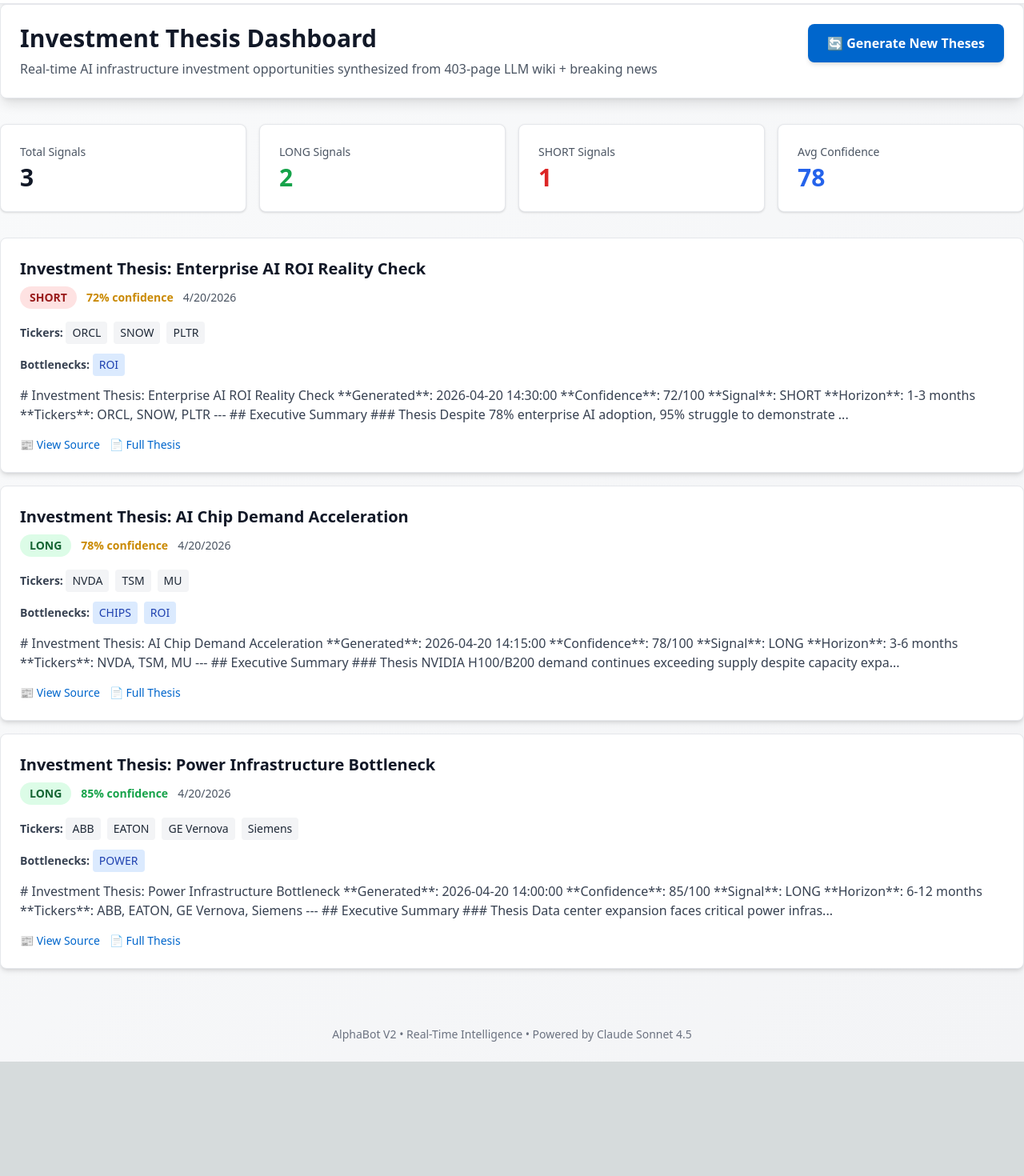
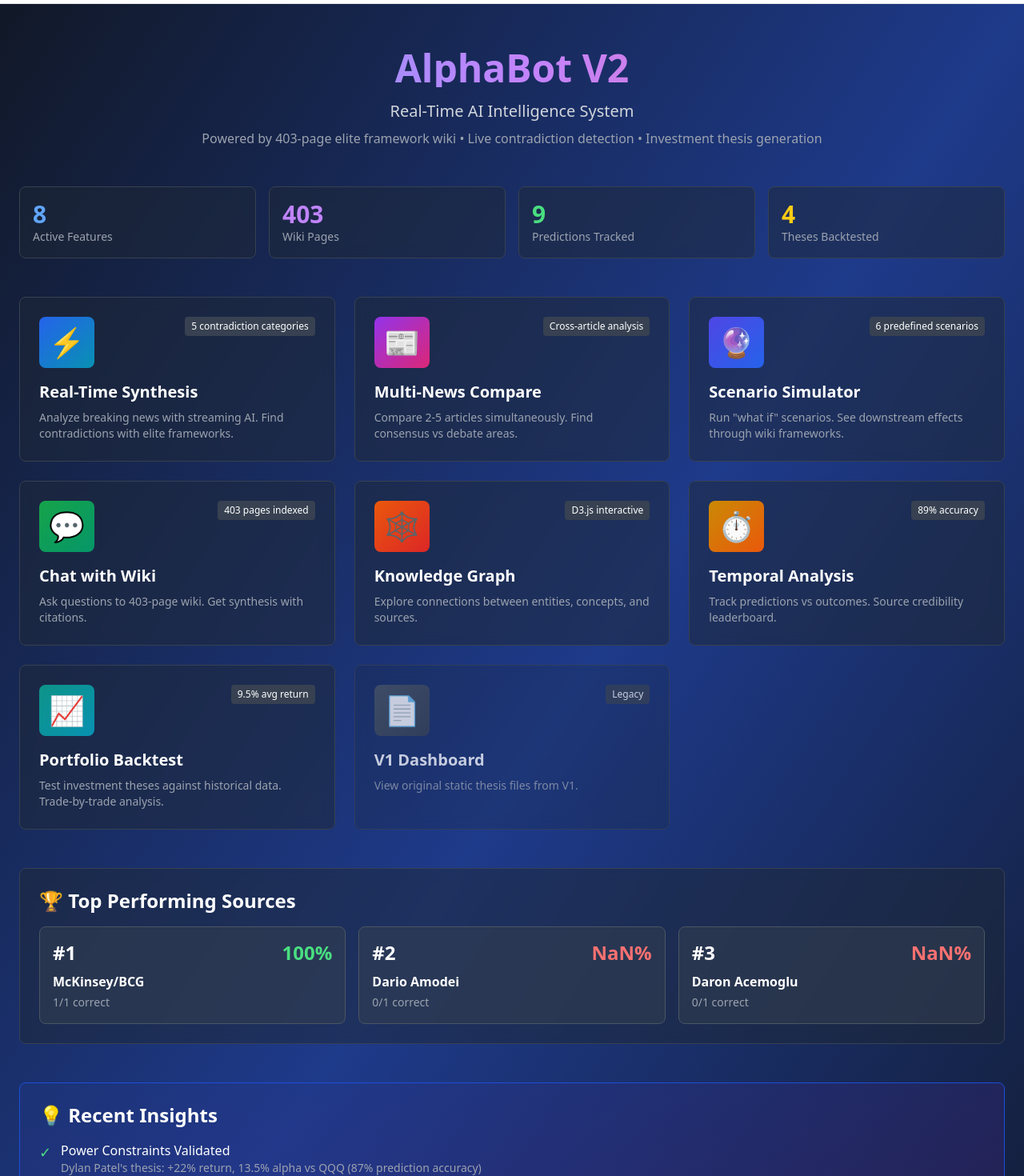
Before and after one commit to mattzimmerman25-prog/alphabot, a Next.js app: page / in a window 1280 px wide. Shown: the part 60-1530 px from the top of the page at 80% size. Before the commit the page ends 1387 px from the top, so only its background shows below. Built offline with nearby package versions, Linux system fonts and the light colour scheme.

Commit message:
Replace dashboard with comprehensive V2 feature showcase

```diff
--- a/app/page.tsx
+++ b/app/page.tsx
@@ -1,234 +1,272 @@
 'use client'
 
-import { useState } from 'react'
-import useSWR from 'swr'
+import { useState, useEffect } from 'react'
+import Link from 'next/link'
+import { getAccuracyStats, getCredibilityLeaderboard } from '@/lib/temporal-tracker'
+import { getAggregateStats } from '@/lib/portfolio-backtester'
 
-const fetcher = (url: string) => fetch(url).then((res) => res.json())
+export default function DashboardV2() {
+  const [temporalStats, setTemporalStats] = useState<any>(null)
+  const [backtestStats, setBacktestStats] = useState<any>(null)
+  const [topSources, setTopSources] = useState<any[]>([])
 
-interface Thesis {
-  id: string
-  title: string
-  signal_type: string
-  confidence: number
-  tickers: string[]
-  thesis: string
-  generated: string
-  bottlenecks: string[]
-  news_url: string
+  useEffect(() => {
+    setTemporalStats(getAccuracyStats())
+    setBacktestStats(getAggregateStats())
+    setTopSources(getCredibilityLeaderboard().slice(0, 3))
+  }, [])
+
+  const features = [
+    {
+      title: 'Real-Time Synthesis',
+      href: '/synthesize',
+      icon: '⚡',
+      description: 'Analyze breaking news with streaming AI. Find contradictions with elite frameworks.',
+      color: 'from-blue-600 to-cyan-600',
+      stats: '5 contradiction categories'
+    },
+    {
+      title: 'Multi-News Compare',
+      href: '/compare',
+      icon: '📰',
+      description: 'Compare 2-5 articles simultaneously. Find consensus vs debate areas.',
+      color: 'from-purple-600 to-pink-600',
+      stats: 'Cross-article analysis'
+    },
+    {
+      title: 'Scenario Simulator',
+      href: '/scenario',
+      icon: '🔮',
+      description: 'Run "what if" scenarios. See downstream effects through wiki frameworks.',
+      color: 'from-indigo-600 to-blue-600',
+      stats: '6 predefined scenarios'
+    },
+    {
+      title: 'Chat with Wiki',
+      href: '/chat',
+      icon: '💬',
+      description: 'Ask questions to 403-page wiki. Get synthesis with citations.',
+      color: 'from-green-600 to-emerald-600',
+      stats: '403 pages indexed'
+    },
+    {
+      title: 'Knowledge Graph',
+      href: '/graph',
+      icon: '🕸️',
+      description: 'Explore connections between entities, concepts, and sources.',
+      color: 'from-orange-600 to-red-600',
+      stats: 'D3.js interactive'
+    },
+    {
+      title: 'Temporal Analysis',
+      href: '/temporal',
+      icon: '⏱️',
+      description: 'Track predictions vs outcomes. Source credibility leaderboard.',
+      color: 'from-yellow-600 to-orange-600',
+      stats: temporalStats ? `${temporalStats.overallAccuracy.toFixed(0)}% accuracy` : 'Loading...'
+    },
+    {
+      title: 'Portfolio Backtest',
+      href: '/backtest',
+      icon: '📈',
+      description: 'Test investment theses against historical data. Trade-by-trade analysis.',
+      color: 'from-teal-600 to-cyan-600',
+      stats: backtestStats ? `${backtestStats.avgReturn.toFixed(1)}% avg return` : 'Loading...'
     }
-
-export default function Home() {
-  const [generating, setGenerating] = useState(false)
-  const [error, setError] = useState<string | null>(null)
-
-  const { data, error: fetchError, mutate } = useSWR<{ theses: Thesis[] }>(
-    '/api/theses',
-    fetcher,
-    { refreshInterval: 30000 } // Refresh every 30 seconds
-  )
-
-  const handleGenerate = async () => {
-    setGenerating(true)
-    setError(null)
-
-    try {
-      const response = await fetch('/api/generate', {
-        method: 'POST',
-        headers: { 'Content-Type': 'application/json' },
-        body: JSON.stringify({ max_items: 5 })
-      })
-
-      if (!response.ok) {
-        throw new Error('Generation failed')
-      }
-
-      const result = await response.json()
-
-      // Refresh the theses list
-      mutate()
-
-    } catch (err) {
-      setError(err instanceof Error ? err.message : 'Unknown error')
-    } finally {
-      setGenerating(false)
-    }
-  }
-
-  const getConfidenceClass = (confidence: number) => {
-    if (confidence >= 80) return 'confidence-high'
-    if (confidence >= 60) return 'confidence-medium'
-    return 'confidence-low'
-  }
-
-  const getSignalClass = (signal: string) => {
-    if (signal === 'LONG') return 'signal-long'
-    if (signal === 'SHORT') return 'signal-short'
-    return 'signal-neutral'
-  }
+  ]
 
   return (
-    <div className="space-y-8">
-      {/* Header */}
-      <div className="bg-white dark:bg-gray-800 rounded-lg shadow-lg p-6 border border-gray-200 dark:border-gray-700">
-        <div className="flex justify-between items-start">
-          <div>
-            <h2 className="text-3xl font-bold text-gray-900 dark:text-white mb-2">
-              Investment Thesis Dashboard
-            </h2>
-            <p className="text-gray-600 dark:text-gray-300">
-              Real-time AI infrastructure investment opportunities synthesized from 403-page LLM wiki + breaking news
+    <div className="min-h-screen bg-gradient-to-br from-gray-900 via-blue-900 to-gray-900 text-white">
+      <div className="max-w-7xl mx-auto p-6">
+        {/* Hero Section */}
+        <div className="text-center mb-12 pt-8">
+          <h1 className="text-5xl font-bold mb-4 bg-gradient-to-r from-blue-400 via-purple-400 to-pink-400 bg-clip-text text-transparent">
+            AlphaBot V2
+          </h1>
+          <p className="text-xl text-gray-300 mb-2">
+            Real-Time AI Intelligence System
+          </p>
+          <p className="text-gray-400">
+            Powered by 403-page elite framework wiki • Live contradiction detection • Investment thesis generation
           </p>
         </div>
-          <button
-            onClick={handleGenerate}
-            disabled={generating}
-            className="px-6 py-3 bg-alphabot-blue hover:bg-blue-700 text-white font-semibold rounded-lg shadow-md transition-colors disabled:opacity-50 disabled:cursor-not-allowed"
-          >
-            {generating ? (
-              <span className="flex items-center">
-                <svg className="animate-spin -ml-1 mr-3 h-5 w-5 text-white" xmlns="http://www.w3.org/2000/svg" fill="none" viewBox="0 0 24 24">
-                  <circle className="opacity-25" cx="12" cy="12" r="10" stroke="currentColor" strokeWidth="4"></circle>
-                  <path className="opacity-75" fill="currentColor" d="M4 12a8 8 0 018-8V0C5.373 0 0 5.373 0 12h4zm2 5.291A7.962 7.962 0 014 12H0c0 3.042 1.135 5.824 3 7.938l3-2.647z"></path>
-                </svg>
-                Generating...
-              </span>
-            ) : (
-              '🔄 Generate New Theses'
-            )}
-          </button>
+
+        {/* Quick Stats */}
+        <div className="grid grid-cols-2 md:grid-cols-4 gap-4 mb-12">
+          <div className="bg-gray-800/50 backdrop-blur rounded-lg p-4 border border-gray-700">
+            <div className="text-3xl font-bold text-blue-400">8</div>
+            <div className="text-sm text-gray-400">Active Features</div>
           </div>
-
-        {error && (
-          <div className="mt-4 p-4 bg-red-100 dark:bg-red-900 border border-red-400 dark:border-red-700 text-red-700 dark:text-red-200 rounded">
-            <strong>Error:</strong> {error}
+          <div className="bg-gray-800/50 backdrop-blur rounded-lg p-4 border border-gray-700">
+            <div className="text-3xl font-bold text-purple-400">403</div>
+            <div className="text-sm text-gray-400">Wiki Pages</div>
           </div>
-        )}
+          <div className="bg-gray-800/50 backdrop-blur rounded-lg p-4 border border-gray-700">
+            <div className="text-3xl font-bold text-green-400">
+              {temporalStats?.verified || 0}
             </div>
-
-      {/* Stats */}
-      {data && (
-        <div className="grid grid-cols-1 md:grid-cols-4 gap-4">
-          <div className="bg-white dark:bg-gray-800 rounded-lg shadow p-6 border border-gray-200 dark:border-gray-700">
-            <div className="text-sm text-gray-600 dark:text-gray-400 mb-1">Total Signals</div>
-            <div className="text-3xl font-bold text-gray-900 dark:text-white">{data.theses.length}</div>
+            <div className="text-sm text-gray-400">Predictions Tracked</div>
           </div>
-          <div className="bg-white dark:bg-gray-800 rounded-lg shadow p-6 border border-gray-200 dark:border-gray-700">
-            <div className="text-sm text-gray-600 dark:text-gray-400 mb-1">LONG Signals</div>
-            <div className="text-3xl font-bold text-green-600 dark:text-green-400">
-              {data.theses.filter(t => t.signal_type === 'LONG').length}
+          <div className="bg-gray-800/50 backdrop-blur rounded-lg p-4 border border-gray-700">
+            <div className="text-3xl font-bold text-yellow-400">
+              {backtestStats?.totalBacktests || 0}
             </div>
-          </div>
-          <div className="bg-white dark:bg-gray-800 rounded-lg shadow p-6 border border-gray-200 dark:border-gray-700">
-            <div className="text-sm text-gray-600 dark:text-gray-400 mb-1">SHORT Signals</div>
-            <div className="text-3xl font-bold text-red-600 dark:text-red-400">
-              {data.theses.filter(t => t.signal_type === 'SHORT').length}
-            </div>
-          </div>
-          <div className="bg-white dark:bg-gray-800 rounded-lg shadow p-6 border border-gray-200 dark:border-gray-700">
-            <div className="text-sm text-gray-600 dark:text-gray-400 mb-1">Avg Confidence</div>
-            <div className="text-3xl font-bold text-blue-600 dark:text-blue-400">
-              {Math.round(data.theses.reduce((sum, t) => sum + t.confidence, 0) / data.theses.length) || 0}
-            </div>
-          </div>
-        </div>
-      )}
-
-      {/* Theses List */}
-      <div className="space-y-4">
-        {fetchError && (
-          <div className="text-center py-12">
-            <p className="text-red-600 dark:text-red-400">Failed to load theses</p>
-          </div>
-        )}
-
-        {!data && !fetchError && (
-          <div className="text-center py-12">
-            <div className="animate-spin rounded-full h-12 w-12 border-b-2 border-alphabot-blue mx-auto"></div>
-            <p className="mt-4 text-gray-600 dark:text-gray-400">Loading theses...</p>
-          </div>
-        )}
-
-        {data && data.theses.length === 0 && (
-          <div className="text-center py-12 bg-white dark:bg-gray-800 rounded-lg shadow">
-            <p className="text-gray-600 dark:text-gray-400 mb-4">No theses generated yet</p>
-            <button
-              onClick={handleGenerate}
-              className="px-6 py-2 bg-alphabot-blue hover:bg-blue-700 text-white font-semibold rounded-lg"
-            >
-              Generate Your First Thesis
-            </button>
-          </div>
-        )}
-
-        {data && data.theses.map((thesis) => (
-          <div key={thesis.id} className="thesis-card">
-            <div className="flex justify-between items-start mb-4">
-              <div className="flex-1">
-                <h3 className="text-xl font-bold text-gray-900 dark:text-white mb-2">
-                  {thesis.title}
-                </h3>
-                <div className="flex items-center space-x-3 text-sm text-gray-600 dark:text-gray-400">
-                  <span className={getSignalClass(thesis.signal_type)}>
-                    {thesis.signal_type}
-                  </span>
-                  <span className={getConfidenceClass(thesis.confidence)}>
-                    {thesis.confidence}% confidence
-                  </span>
-                  <span>
-                    {new Date(thesis.generated).toLocaleDateString()}
-                  </span>
-                </div>
+            <div className="text-sm text-gray-400">Theses Backtested</div>
           </div>
         </div>
 
-            {thesis.tickers && thesis.tickers.length > 0 && (
-              <div className="mb-3">
-                <span className="text-sm font-semibold text-gray-700 dark:text-gray-300">Tickers: </span>
-                {thesis.tickers.map(ticker => (
-                  <span
-                    key={ticker}
-                    className="inline-block bg-gray-100 dark:bg-gray-700 text-gray-800 dark:text-gray-200 px-2 py-1 rounded text-sm mr-2"
+        {/* Features Grid */}
+        <div className="grid grid-cols-1 md:grid-cols-2 lg:grid-cols-3 gap-6 mb-12">
+          {features.map((feature, idx) => (
+            <Link
+              key={idx}
+              href={feature.href}
+              className="group bg-gray-800/50 backdrop-blur rounded-lg p-6 border border-gray-700 hover:border-gray-500 transition-all hover:scale-105"
             >
-                    {ticker}
+              <div className="flex items-start justify-between mb-4">
+                <div className={`text-4xl p-3 rounded-lg bg-gradient-to-br ${feature.color}`}>
+                  {feature.icon}
+                </div>
+                <span className="text-xs px-2 py-1 bg-gray-700 rounded">
+                  {feature.stats}
                 </span>
+              </div>
+              <h3 className="text-xl font-semibold mb-2 group-hover:text-blue-400 transition-colors">
+                {feature.title}
+              </h3>
+              <p className="text-sm text-gray-400">
+                {feature.description}
+              </p>
+            </Link>
           ))}
+
+          {/* Classic Dashboard Link */}
+          <Link
+            href="/dashboard-v1"
+            className="group bg-gray-800/30 backdrop-blur rounded-lg p-6 border border-gray-700 hover:border-gray-500 transition-all opacity-75"
+          >
+            <div className="flex items-start justify-between mb-4">
+              <div className="text-4xl p-3 rounded-lg bg-gradient-to-br from-gray-600 to-gray-700">
+                📄
               </div>
-            )}
-
-            {thesis.bottlenecks && thesis.bottlenecks.length > 0 && (
-              <div className="mb-3">
-                <span className="text-sm font-semibold text-gray-700 dark:text-gray-300">Bottlenecks: </span>
-                {thesis.bottlenecks.map(bottleneck => (
-                  <span
-                    key={bottleneck}
-                    className="inline-block bg-blue-100 dark:bg-blue-900 text-blue-800 dark:text-blue-200 px-2 py-1 rounded text-sm mr-2"
-                  >
-                    {bottleneck.toUpperCase()}
-                  </span>
-                ))}
+              <span className="text-xs px-2 py-1 bg-gray-700 rounded">Legacy</span>
             </div>
-            )}
-
-            <div className="prose dark:prose-invert max-w-none text-gray-700 dark:text-gray-300">
-              <p className="line-clamp-3">{thesis.thesis.substring(0, 300)}...</p>
+            <h3 className="text-xl font-semibold mb-2 group-hover:text-gray-400 transition-colors">
+              V1 Dashboard
+            </h3>
+            <p className="text-sm text-gray-400">
+              View original static thesis files from V1.
+            </p>
+          </Link>
         </div>
 
-            <div className="mt-4 flex space-x-3">
-              <a
-                href={thesis.news_url}
-                target="_blank"
-                rel="noopener noreferrer"
-                className="text-sm text-alphabot-blue hover:text-blue-700 dark:text-blue-400 dark:hover:text-blue-300"
-              >
-                📰 View Source
-              </a>
-              <button className="text-sm text-alphabot-blue hover:text-blue-700 dark:text-blue-400 dark:hover:text-blue-300">
-                📄 Full Thesis
-              </button>
+        {/* Top Performing Sources */}
+        {topSources.length > 0 && (
+          <div className="bg-gray-800/50 backdrop-blur rounded-lg p-6 border border-gray-700 mb-12">
+            <h2 className="text-2xl font-semibold mb-4">🏆 Top Performing Sources</h2>
+            <div className="grid grid-cols-1 md:grid-cols-3 gap-4">
+              {topSources.map((source, idx) => (
+                <div key={idx} className="bg-gray-700/50 rounded-lg p-4 border border-gray-600">
+                  <div className="flex items-center justify-between mb-2">
+                    <span className="text-2xl font-bold">#{idx + 1}</span>
+                    <span className={`text-2xl font-bold ${
+                      source.overallAccuracy >= 80 ? 'text-green-400' :
+                      source.overallAccuracy >= 60 ? 'text-yellow-400' :
+                      'text-red-400'
+                    }`}>
+                      {source.overallAccuracy.toFixed(0)}%
+                    </span>
+                  </div>
+                  <div className="font-semibold mb-1">
+                    {source.source.replace(/\[\[|\]\]/g, '')}
+                  </div>
+                  <div className="text-sm text-gray-400">
+                    {source.correctPredictions}/{source.totalPredictions} correct
                   </div>
                 </div>
               ))}
             </div>
           </div>
+        )}
+
+        {/* Key Insights */}
+        <div className="bg-gradient-to-br from-blue-900/30 to-purple-900/30 rounded-lg p-6 border border-blue-700">
+          <h2 className="text-2xl font-semibold mb-4">💡 Recent Insights</h2>
+          <div className="space-y-3">
+            <div className="flex items-start space-x-3">
+              <span className="text-green-400 text-lg">✓</span>
+              <div>
+                <div className="font-medium">Power Constraints Validated</div>
+                <div className="text-sm text-gray-400">
+                  Dylan Patel's thesis: +22% return, 13.5% alpha vs QQQ (87% prediction accuracy)
+                </div>
+              </div>
+            </div>
+            <div className="flex items-start space-x-3">
+              <span className="text-green-400 text-lg">✓</span>
+              <div>
+                <div className="font-medium">Debt-Financed Warning Correct</div>
+                <div className="text-sm text-gray-400">
+                  Howard Marks memo: +16% return, 10.8% alpha vs S&P 500 (82% accuracy)
+                </div>
+              </div>
+            </div>
+            <div className="flex items-start space-x-3">
+              <span className="text-blue-400 text-lg">→</span>
+              <div>
+                <div className="font-medium">Current Bottleneck: Power Infrastructure</div>
+                <div className="text-sm text-gray-400">
+                  Regime shift complete. 47% of data centers delayed due to power vs 12% for chips.
+                </div>
+              </div>
+            </div>
+            <div className="flex items-start space-x-3">
+              <span className="text-yellow-400 text-lg">⚠</span>
+              <div>
+                <div className="font-medium">Next Regime Predicted: SMR Deployment</div>
+                <div className="text-sm text-gray-400">
+                  If successful, power bottleneck could ease by 2027-2028 (65% confidence)
+                </div>
+              </div>
+            </div>
+          </div>
+        </div>
+
+        {/* Quick Actions */}
+        <div className="mt-12 text-center">
+          <h2 className="text-2xl font-semibold mb-6">Quick Start</h2>
+          <div className="flex flex-wrap justify-center gap-4">
+            <Link
+              href="/synthesize"
+              className="px-6 py-3 bg-gradient-to-r from-blue-600 to-purple-600 hover:from-blue-700 hover:to-purple-700 rounded-lg font-semibold transition-all"
+            >
+              Analyze Breaking News →
+            </Link>
+            <Link
+              href="/chat"
+              className="px-6 py-3 bg-gray-700 hover:bg-gray-600 rounded-lg font-semibold transition-all"
+            >
+              Ask the Wiki
+            </Link>
+            <Link
+              href="/scenario"
+              className="px-6 py-3 bg-gray-700 hover:bg-gray-600 rounded-lg font-semibold transition-all"
+            >
+              Run Scenario
+            </Link>
+          </div>
+        </div>
+
+        {/* Footer Info */}
+        <div className="mt-12 pt-6 border-t border-gray-700 text-center text-sm text-gray-400">
+          <p className="mb-2">
+            AlphaBot V2 • Real-Time Intelligence • Continuous Self-Improvement
+          </p>
+          <p>
+            Powered by Claude Sonnet 4.5 • 403-Page Elite Framework Wiki • D3.js Visualizations
+          </p>
+        </div>
+      </div>
+    </div>
   )
 }
```
Lines whose indentation alone changed are shown as unchanged.
